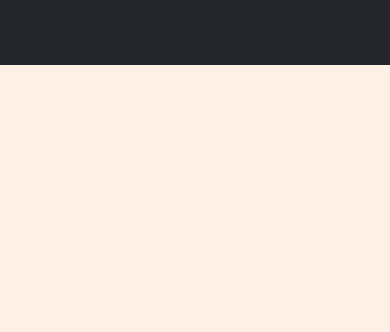
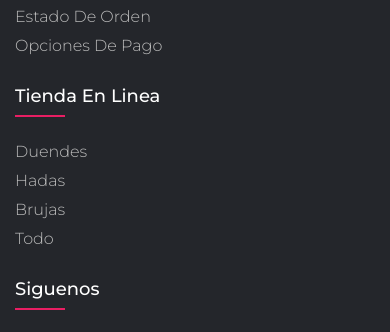
Before and after one commit to enzorodriguez-notbot/ej3-Comercio-nucba, a plain HTML site: page index.html in a window 390 px wide. Shown: the part 2541-2873 px from the top of the page. Before the commit the page ends 2606 px from the top, so only its background shows below. Drawn offline with Linux system fonts and the light colour scheme; a web font is replaced by a local one.

Commit message:
mediqa query

```diff
--- /dev/null
+++ b/assets/mediaquerys.css
@@ -0,0 +1,11 @@
+@media(max-width: 767px){
+    .footer-col{
+      width: 50%;
+      margin-bottom: 30px;
+  }
+  }
+  @media(max-width: 574px){
+    .footer-col{
+      width: 100%;
+  }
+  }
--- a/index.html
+++ b/index.html
@@ -5,6 +5,7 @@
     <meta name="viewport" content="width=device-width, initial-scale=1.0">
     <title>Ej2 Landing-page</title>
     <link rel="stylesheet" href="style.css">
+    <link rel="stylesheet" href="assets/mediaquerys.css">
     <script src="https://kit.fontawesome.com/9577b85c38.js" crossorigin="anonymous"></script>
 </head>
 <body>
```
